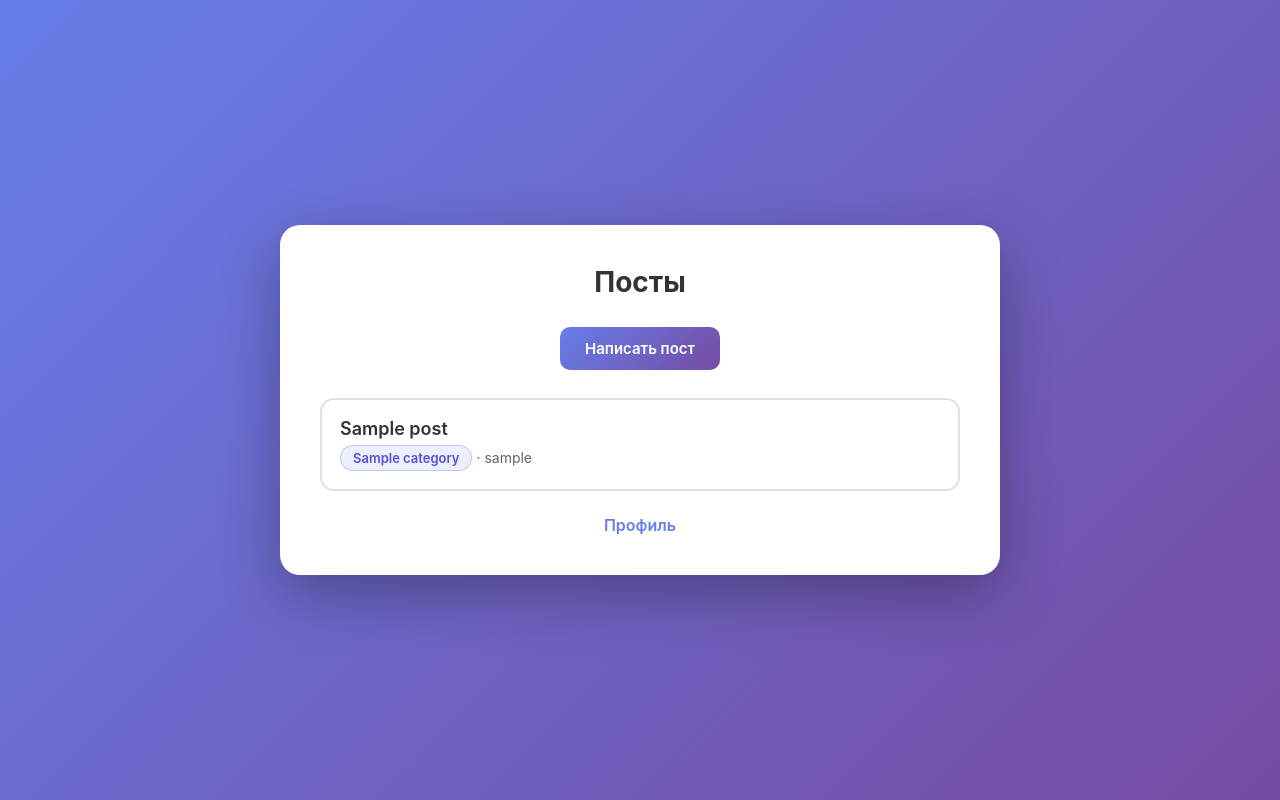
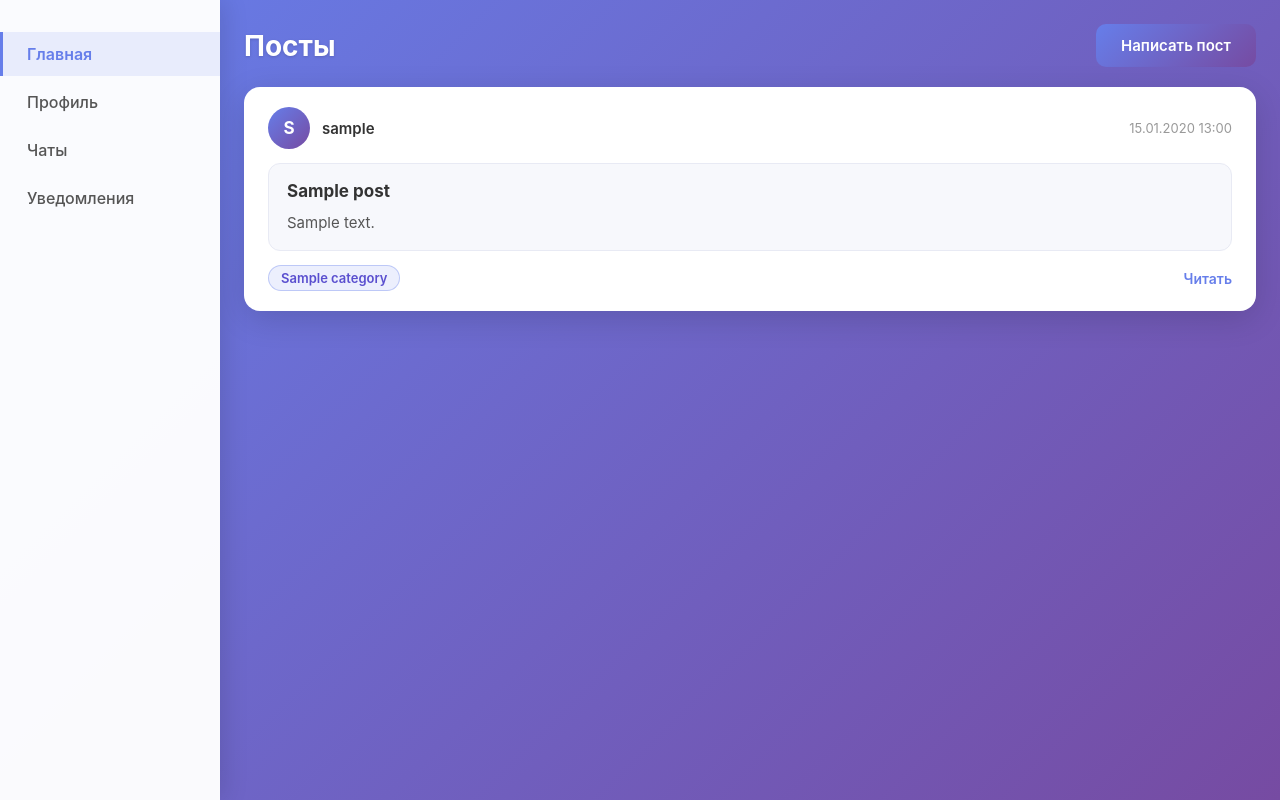
Before and after one commit to silkinatatiana/substack, a Django app: page /posts/ in a window 1280 px wide. Run offline with Django 5.2, Linux system fonts and the light colour scheme; tables that the repository leaves empty hold one stand-in row (values such as "Sample post"); parts of the project's set-up code (start-up, migrations or seed data) failed here and were passed over.

Commit message:
Added a side menu and endpoint for viewing profiles by ID.

```diff
--- a/posts/static/posts/css/posts.css
+++ b/posts/static/posts/css/posts.css
@@ -1,15 +1,52 @@
 /* Постовые страницы в той же визуальной системе, что и логин (градиент, карточка). */
 
-body .container {
+.main-area.main-area-feed {
+    justify-content: stretch;
+    align-items: stretch;
+    padding: 24px;
+}
+
+.main-area .container {
     max-width: 720px;
 }
 
-.page-heading {
-    color: #333;
-    margin-bottom: 28px;
-    text-align: center;
+.main-area .container.container-full {
+    max-width: none;
+    width: 100%;
+    flex: 1;
+}
+
+.card.card-feed {
+    background: transparent;
+    box-shadow: none;
+    padding: 0;
+    border-radius: 0;
+    animation: none;
+}
+
+.feed-header {
+    display: flex;
+    align-items: center;
+    justify-content: space-between;
+    gap: 16px;
+    margin-bottom: 20px;
+    flex-wrap: wrap;
+}
+
+.card-feed .page-heading {
+    color: #fff;
+    margin-bottom: 0;
+    text-align: left;
     font-size: 28px;
     font-weight: 700;
+    text-shadow: 0 1px 3px rgba(0, 0, 0, 0.15);
+}
+
+.feed-empty-state {
+    color: rgba(255, 255, 255, 0.9);
+    background: rgba(255, 255, 255, 0.12);
+    border-radius: 14px;
+    padding: 32px;
 }
 
 .post-meta {
@@ -40,6 +77,14 @@ body .container {
     margin-bottom: 14px;
 }
 
+.page-heading {
+    color: #333;
+    margin-bottom: 28px;
+    text-align: center;
+    font-size: 28px;
+    font-weight: 700;
+}
+
 .post-toolbar {
     display: flex;
     flex-wrap: wrap;
@@ -50,36 +95,127 @@ body .container {
 
 .post-list {
     list-style: none;
+    display: flex;
+    flex-direction: column;
+    gap: 16px;
 }
 
-.post-list li {
-    padding: 18px;
-    margin-bottom: 14px;
-    border: 2px solid #e1e1e1;
-    border-radius: 14px;
-    transition: border-color 0.2s;
+.post-card {
+    background: #fff;
+    border-radius: 16px;
+    box-shadow: 0 8px 32px rgba(0, 0, 0, 0.14);
+    padding: 20px 24px;
+    transition: box-shadow 0.2s, transform 0.2s;
 }
 
-.post-list li:hover {
-    border-color: #c9ccec;
+.post-card:hover {
+    box-shadow: 0 12px 40px rgba(0, 0, 0, 0.18);
+    transform: translateY(-1px);
 }
 
-.post-list-title {
-    display: inline-block;
-    font-size: 18px;
+.post-card-header {
+    display: flex;
+    align-items: center;
+    gap: 12px;
+    margin-bottom: 14px;
+    min-width: 0;
+}
+
+.post-card-avatar {
+    width: 42px;
+    height: 42px;
+    flex-shrink: 0;
+    border-radius: 50%;
+    background: linear-gradient(135deg, #667eea 0%, #764ba2 100%);
+    display: flex;
+    align-items: center;
+    justify-content: center;
+}
+
+.post-card-avatar span {
+    color: #fff;
+    font-size: 17px;
+    font-weight: 700;
+}
+
+.post-card-author-block {
+    flex: 1;
+    min-width: 0;
+}
+
+.post-card-author {
+    display: block;
+    font-size: 15px;
     font-weight: 600;
     color: #333;
-    margin-bottom: 6px;
+    overflow: hidden;
+    text-overflow: ellipsis;
+    white-space: nowrap;
+}
+
+.post-card-time {
+    flex-shrink: 0;
+    font-size: 13px;
+    color: #999;
+}
+
+.post-card-content {
+    background: #f7f8fc;
+    border: 1px solid #e8eaf4;
+    border-radius: 12px;
+    padding: 16px 18px;
+    margin-bottom: 14px;
+}
+
+.post-card-title {
+    font-size: 17px;
+    font-weight: 700;
+    line-height: 1.35;
+    margin-bottom: 8px;
+    overflow: hidden;
+    text-overflow: ellipsis;
+    white-space: nowrap;
+}
+
+.post-card-title a {
+    color: #333;
+    text-decoration: none;
+    transition: color 0.2s;
+}
+
+.post-card-title a:hover {
+    color: #667eea;
+}
+
+.post-card-excerpt {
+    color: #555;
+    font-size: 15px;
+    line-height: 1.55;
+    display: -webkit-box;
+    -webkit-line-clamp: 3;
+    -webkit-box-orient: vertical;
+    overflow: hidden;
+    text-overflow: ellipsis;
+    word-break: break-word;
+}
+
+.post-card-footer {
+    display: flex;
+    align-items: center;
+    justify-content: space-between;
+    gap: 12px;
+}
+
+.post-card-read-more {
+    flex-shrink: 0;
+    color: #667eea;
+    font-size: 14px;
+    font-weight: 600;
     text-decoration: none;
 }
 
-.post-list-title:hover {
-    color: #667eea;
-}
-
-.post-list-meta {
-    color: #666;
-    font-size: 14px;
+.post-card-read-more:hover {
+    text-decoration: underline;
 }
 
 .posts-nav {
--- a/posts/templates/posts/post_list.html
+++ b/posts/templates/posts/post_list.html
@@ -1,10 +1,14 @@
 {% extends "posts/base_posts.html" %}
+
+{% block main_area_class %} main-area-feed{% endblock %}
+{% block container_class %} container-full{% endblock %}
+{% block card_class %} card-feed{% endblock %}
 
 {% block title %}Лента постов{% endblock %}
 
 {% block content %}
-<h2 class="page-heading">Посты</h2>
-<div class="post-toolbar">
+<div class="feed-header">
+    <h2 class="page-heading">Посты</h2>
     <a class="inline-link-btn" href="{% url 'posts:create' %}">Написать пост</a>
 </div>
 
@@ -12,19 +16,35 @@
   <ul class="post-list">
     {% for post in posts %}
       <li>
-        <a class="post-list-title" href="{% url 'posts:detail' post.pk %}">{{ post.title }}</a>
-        <div class="post-list-meta">
-          <span class="category-badge">{{ post.category.name }}</span> ·
-          {{ post.author.username }}
-        </div>
+        <article class="post-card">
+          <header class="post-card-header">
+            <div class="post-card-avatar" aria-hidden="true">
+              <span>{{ post.author.username|first|upper }}</span>
+            </div>
+            <div class="post-card-author-block">
+              <span class="post-card-author">{{ post.author.username }}</span>
+            </div>
+            <time class="post-card-time" datetime="{{ post.created_at|date:'c' }}">
+              {{ post.created_at|date:"d.m.Y H:i" }}
+            </time>
+          </header>
+
+          <div class="post-card-content">
+            <h3 class="post-card-title">
+              <a href="{% url 'posts:detail' post.pk %}">{{ post.title }}</a>
+            </h3>
+            <p class="post-card-excerpt">{{ post.text }}</p>
+          </div>
+
+          <footer class="post-card-footer">
+            <span class="category-badge">{{ post.category.name }}</span>
+            <a class="post-card-read-more" href="{% url 'posts:detail' post.pk %}">Читать</a>
+          </footer>
+        </article>
       </li>
     {% endfor %}
   </ul>
 {% else %}
-  <p class="empty-state">Пока нет постов.</p>
+  <p class="empty-state feed-empty-state">Пока нет постов.</p>
 {% endif %}
-
-<div class="posts-nav auth-links">
-  <p><a href="{% url 'users:profile' %}">Профиль</a></p>
-</div>
 {% endblock %}
--- a/substack_app/urls.py
+++ b/substack_app/urls.py
@@ -23,4 +23,5 @@ urlpatterns = [
     path('admin/', admin.site.urls),
     path('', include('users.urls')),
     path('posts/', include('posts.urls')),
+    path('notifications/', include('notifications.urls')),
 ]
--- a/users/static/users/css/base.css
+++ b/users/static/users/css/base.css
@@ -8,10 +8,57 @@ body {
     font-family: -apple-system, BlinkMacSystemFont, 'Segoe UI', Roboto, Oxygen, Ubuntu, sans-serif;
     background: linear-gradient(135deg, #667eea 0%, #764ba2 100%);
     min-height: 100vh;
+}
+
+.app-layout {
+    display: flex;
+    min-height: 100vh;
+}
+
+.sidebar {
+    width: 220px;
+    flex-shrink: 0;
+    background: rgba(255, 255, 255, 0.97);
+    box-shadow: 4px 0 24px rgba(0, 0, 0, 0.12);
+    padding: 32px 0;
+}
+
+.sidebar-nav {
+    display: flex;
+    flex-direction: column;
+    gap: 4px;
+}
+
+.sidebar-link {
+    display: block;
+    padding: 12px 24px;
+    color: #555;
+    text-decoration: none;
+    font-weight: 500;
+    font-size: 16px;
+    border-left: 3px solid transparent;
+    transition: background 0.2s, color 0.2s;
+}
+
+.sidebar-link:hover {
+    background: rgba(102, 126, 234, 0.08);
+    color: #667eea;
+}
+
+.sidebar-link.active {
+    background: rgba(102, 126, 234, 0.12);
+    color: #667eea;
+    border-left-color: #667eea;
+    font-weight: 600;
+}
+
+.main-area {
+    flex: 1;
     display: flex;
     justify-content: center;
-    align-items: center;
+    align-items: flex-start;
     padding: 20px;
+    overflow-y: auto;
 }
 
 .container {
@@ -139,3 +186,33 @@ textarea.form-control {
     display: block;
     margin-top: 4px;
 }
+
+.empty-state {
+    color: #777;
+    text-align: center;
+    margin-top: 16px;
+}
+
+.notification-list {
+    list-style: none;
+    margin-top: 20px;
+}
+
+.notification-item {
+    padding: 14px 0;
+    border-bottom: 1px solid #eee;
+}
+
+.notification-item.unread {
+    font-weight: 600;
+}
+
+.notification-text {
+    color: #333;
+    margin-bottom: 4px;
+}
+
+.notification-meta {
+    color: #999;
+    font-size: 13px;
+}
--- a/users/templates/users/base.html
+++ b/users/templates/users/base.html
@@ -9,8 +9,11 @@
     {% block extra_css %}{% endblock %}
 </head>
 <body>
-    <div class="container">
-        <div class="card">
+    <div class="app-layout">
+        {% include "users/sidebar.html" %}
+        <div class="main-area{% block main_area_class %}{% endblock %}">
+            <div class="container{% block container_class %}{% endblock %}">
+                <div class="card{% block card_class %}{% endblock %}">
                     {% if messages %}
                         <div class="messages">
                             {% for message in messages %}
@@ -25,5 +28,7 @@
                     {% endblock %}
                 </div>
             </div>
+        </div>
+    </div>
 </body>
 </html>
--- /dev/null
+++ b/users/templates/users/sidebar.html
@@ -0,0 +1,20 @@
+<aside class="sidebar">
+    <nav class="sidebar-nav">
+        <a href="{% url 'posts:list' %}"
+           class="sidebar-link{% if request.resolver_match.namespace == 'posts' %} active{% endif %}">
+            Главная
+        </a>
+        <a href="{% url 'users:profile' %}"
+           class="sidebar-link{% if request.resolver_match.view_name == 'users:profile' %} active{% endif %}">
+            Профиль
+        </a>
+        <a href="{% url 'users:chats' %}"
+           class="sidebar-link{% if request.resolver_match.view_name == 'users:chats' %} active{% endif %}">
+            Чаты
+        </a>
+        <a href="{% url 'notifications:list' %}"
+           class="sidebar-link{% if request.resolver_match.view_name == 'notifications:list' %} active{% endif %}">
+            Уведомления
+        </a>
+    </nav>
+</aside>
--- a/users/urls.py
+++ b/users/urls.py
@@ -9,4 +9,6 @@ urlpatterns = [
     path('login/', views.login_view, name='login'),
     path('logout/', views.logout_view, name='logout'),
     path('profile/', views.profile_view, name='profile'),
+    path('chats/', views.chats_view, name='chats'),
+    path('profile/<int:pk>/info/', views.user_profile_view, name='user_profile'),
 ]
```
Also changed, not shown: notifications/views.py (+10 -1 lines), users/templates/users/chats.html (added, +8 -0 lines), users/templates/users/user_profile.html (added, +16 -0 lines), users/views.py (+12 -1 lines). Lines whose indentation alone changed are shown as unchanged.
